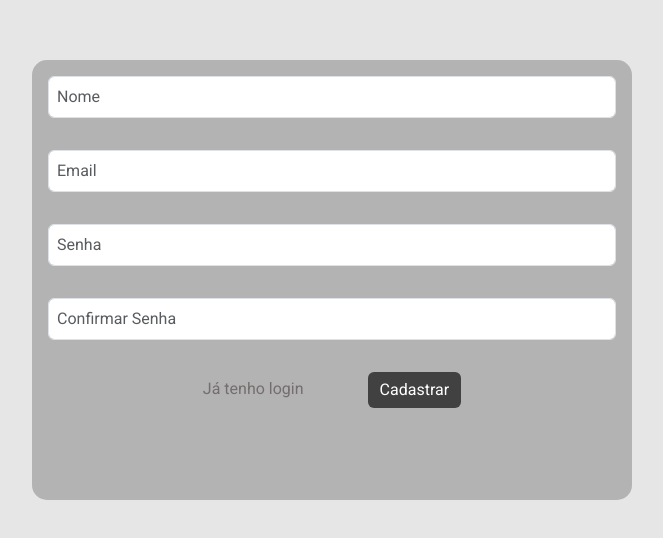
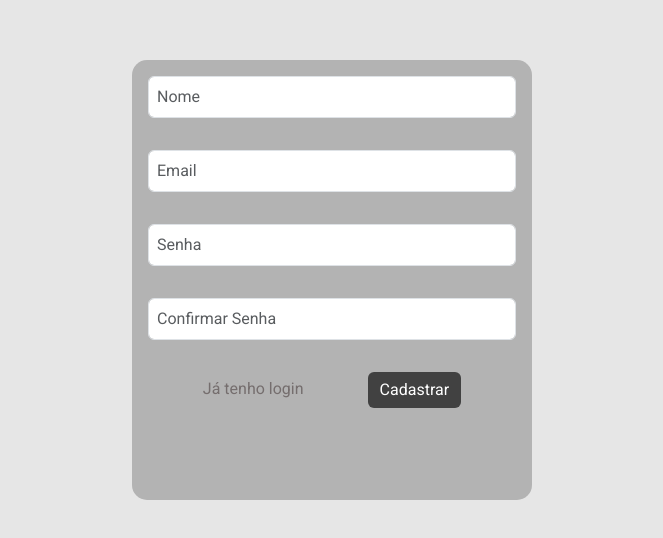
Before and after one commit to PaPaPaulitos/Trabalho-aplicacoes-na-Internet, a React (Create React App) app in the folder src/my-app/: page /register in a window 1280 px wide. Shown: the part 120-658 px from the top of the page, without its empty margins (308-971 px from the left). Built offline with nearby package versions, Linux system fonts and the light colour scheme.

Commit message:
Atualizacoes visuais

```diff
--- a/src/my-app/src/Components/EventDesc/EventDesc.css
+++ b/src/my-app/src/Components/EventDesc/EventDesc.css
@@ -6,7 +6,7 @@
 .coldplay {
 
     height: 50vh;
-    margin-left: 250px;
+    margin-left: 0.5vh;
     border-style: solid;
     border-width: 3px;
 }
--- a/src/my-app/src/Components/Grid3/Grid3.css
+++ b/src/my-app/src/Components/Grid3/Grid3.css
@@ -5,3 +5,7 @@
 .row{
     padding-left: 10vh;
 }
+
+.col-sm{
+    padding: 0;
+}
--- a/src/my-app/src/Components/Login/Login.css
+++ b/src/my-app/src/Components/Login/Login.css
@@ -1,5 +1,5 @@
 .long_div{
-    width: 75vh; /* Largura da div */
+    width: 50vh; /* Largura da div */
     height: 35vh; /* Altura da div */
     background-color: #B3B3B3; /* Cor de fundo da div */
     border-radius: 15px;
@@ -15,7 +15,3 @@
     margin-bottom: 32px;
 
 }
-
-.login-div{
-    margin-left: 64px;
-}
--- a/src/my-app/src/Components/Login/Login.tsx
+++ b/src/my-app/src/Components/Login/Login.tsx
@@ -14,7 +14,7 @@ function Login() {
                     <input type="text" className="form-control" id="formGroupExampleInput" placeholder="Email"></input>
                 </div>
                     <div className="form-group">
-                    <input type="text" className="form-control" id="formGroupExampleInput2" placeholder="Senha"></input>
+                    <input type="password" className="form-control" id="formGroupExampleInput2" placeholder="Senha"></input>
                 </div>
                 <Link className='dashbord_link' to='/register'>Não tenho cadastro</Link>
                 <button type="submit" className="btn btn-primary login-div">Entrar</button>
--- a/src/my-app/src/Components/Register/Register.css
+++ b/src/my-app/src/Components/Register/Register.css
@@ -1,5 +1,5 @@
 .reg_div{
-    width: 75vh; /* Largura da div */
+    width: 50vh; /* Largura da div */
     height: 55vh; /* Altura da div */
     background-color: #B3B3B3; /* Cor de fundo da div */
     border-radius: 15px;
--- a/src/my-app/src/Components/Register/Register.tsx
+++ b/src/my-app/src/Components/Register/Register.tsx
@@ -17,10 +17,10 @@ function Register() {
                     <input type="text" className="form-control" id="formGroupExampleInput2" placeholder="Email"></input>
                 </div>
                 <div className="form-group">
-                    <input type="text" className="form-control" id="formGroupExampleInput2" placeholder="Senha"></input>
+                    <input type="password" className="form-control" id="formGroupExampleInput2" placeholder="Senha"></input>
                 </div>
                 <div className="form-group">
-                    <input type="text" className="form-control" id="formGroupExampleInput2" placeholder="Confirmar Senha"></input>
+                    <input type="password" className="form-control" id="formGroupExampleInput2" placeholder="Confirmar Senha"></input>
                 </div>
                 <Link className='dashbord_link' to='/login'>Já tenho login</Link>
                 <button type="submit" className="btn btn-primary login-div">Cadastrar</button>
```
